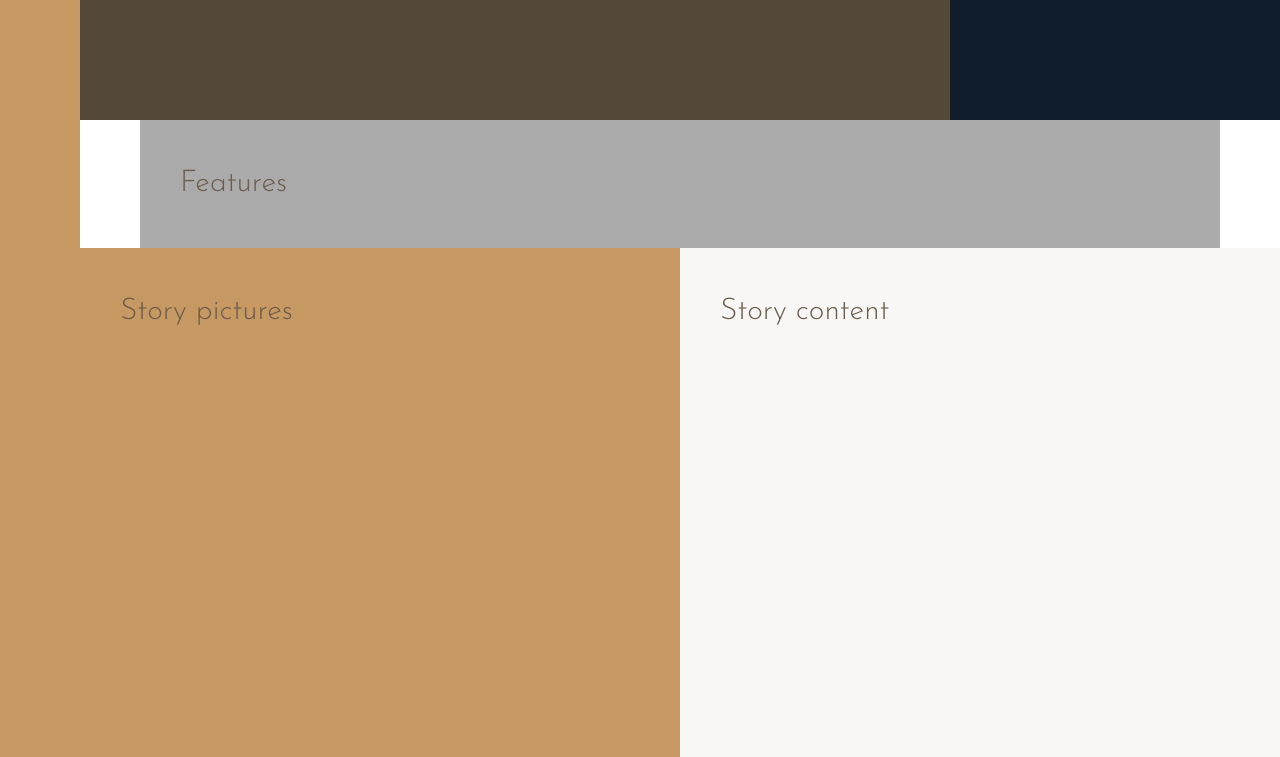
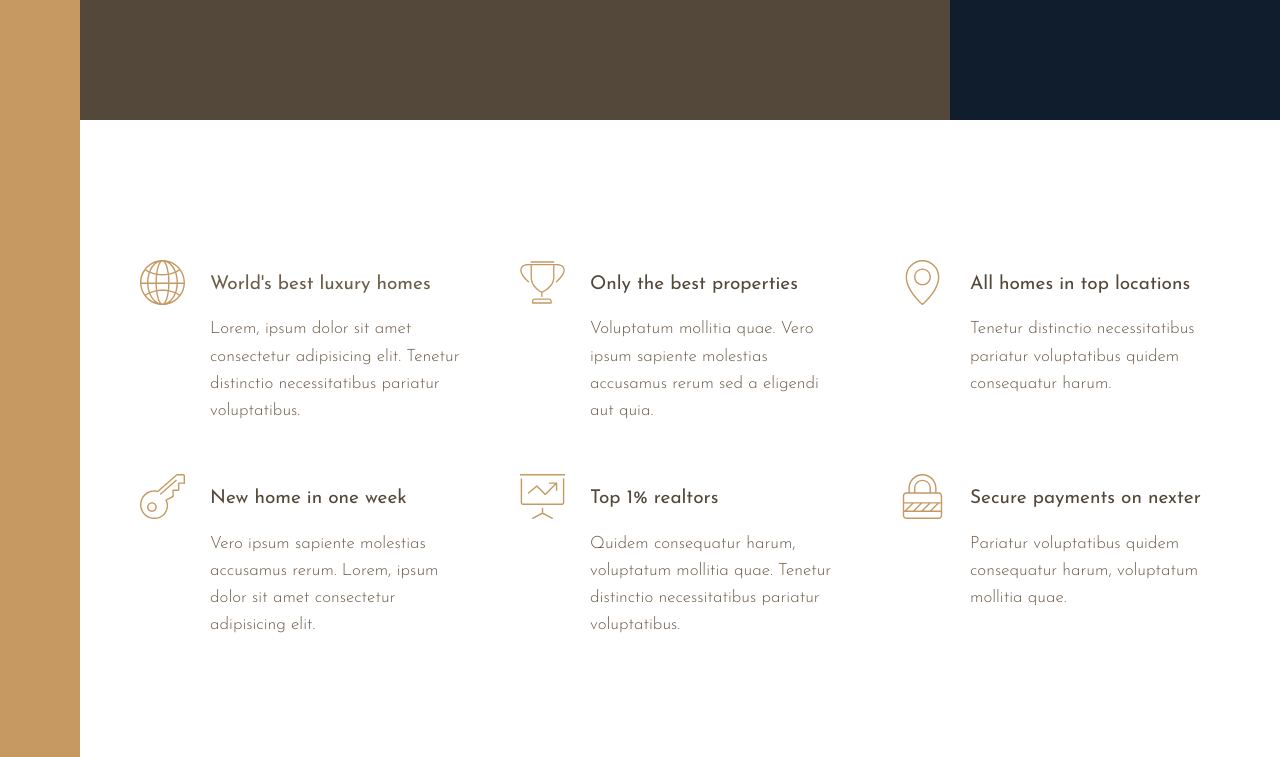
Before and after one commit to chamikabm/Nexter, a website: page index.html in a window 1280 px wide. Shown: the part 520-1277 px from the top of the page. Drawn offline with nearby package versions, Linux system fonts and the light colour scheme; files that its build step writes are made by us from their sources.

Commit message:
Completed features section.

```diff
--- a/index.html
+++ b/index.html
@@ -9,7 +9,7 @@
         <link rel="stylesheet" href="css/style.css">
         <link rel="shortcut icon" type="image/png" href="img/favicon.png">
 
-        <title>nexter &mdash; your home, your freedom</title>
+        <title>Nexter &mdash; your home, your freedom</title>
     </head>
     <body class="container">
         <div class="sidebar">
@@ -25,7 +25,75 @@
         </div>
 
         <section class="features">
-            Features
+            <div class="feature">
+                <svg class="feature__icon">
+                    <use xlink:href="img/sprite.svg#icon-global"/>
+                </svg>
+                <h4 class="heading-4">
+                    World's best luxury homes
+                </h4>
+                <p class="feature__text">
+                    Lorem, ipsum dolor sit amet consectetur adipisicing elit. Tenetur distinctio necessitatibus pariatur voluptatibus.
+                </p>
+            </div>
+            <div class="feature">
+                <svg class="feature__icon">
+                    <use xlink:href="img/sprite.svg#icon-trophy"/>
+                </svg>
+                <h4 class="heading-4 heading-4--dark">
+                    Only the best properties
+                </h4>
+                <p class="feature__text">
+                    Voluptatum mollitia quae. Vero ipsum sapiente molestias accusamus rerum sed a eligendi aut quia.
+                </p>
+            </div>
+            <div class="feature">
+                <svg class="feature__icon">
+                    <use xlink:href="img/sprite.svg#icon-map-pin"/>
+                </svg>
+                <h4 class="heading-4 heading-4--dark">
+                    All homes in top locations
+                </h4>
+                <p class="feature__text">
+                    Tenetur distinctio necessitatibus pariatur voluptatibus quidem consequatur harum.
+                </p>
+            </div>
+
+            <div class="feature">
+                <svg class="feature__icon">
+                    <use xlink:href="img/sprite.svg#icon-key"/>
+                </svg>
+                <h4 class="heading-4 heading-4--dark">
+                    New home in one week
+                </h4>
+                <p class="feature__text">
+                    Vero ipsum sapiente molestias accusamus rerum. Lorem, ipsum dolor sit amet consectetur adipisicing elit.
+                </p>
+            </div>
+
+            <div class="feature">
+                <svg class="feature__icon">
+                    <use xlink:href="img/sprite.svg#icon-presentation"/>
+                </svg>
+                <h4 class="heading-4 heading-4--dark">
+                    Top 1% realtors
+                </h4>
+                <p class="feature__text">
+                    Quidem consequatur harum, voluptatum mollitia quae. Tenetur distinctio necessitatibus pariatur voluptatibus.
+                </p>
+            </div>
+
+            <div class="feature">
+                <svg class="feature__icon">
+                    <use xlink:href="img/sprite.svg#icon-lock"/>
+                </svg>
+                <h4 class="heading-4 heading-4--dark">
+                    Secure payments on nexter
+                </h4>
+                <p class="feature__text">
+                    Pariatur voluptatibus quidem consequatur harum, voluptatum mollitia quae.
+                </p>
+            </div>
         </section>
 
         <div class="story__pictures">
--- a/sass/_base.scss
+++ b/sass/_base.scss
@@ -54,10 +54,4 @@ body {
 
   // But when we reduce the screen size, above mentioned 1fr columns will disappear, hence let's add a min width to them.
   grid-template-columns: [sidebar-start] 8rem [sidebar-end full-start] minmax(6rem, 1fr) [center-start] repeat(8,[col-start] minmax(min-content, 14rem) [col-end]) [center-end] minmax(6rem, 1fr)  [full-end];
-
-  // TODO: Remove after template design
-  & > * {
-    padding: 40px;
-    font-size: 3rem;
-  }
 }
--- a/sass/_features.scss
+++ b/sass/_features.scss
@@ -1,4 +1,40 @@
 .features {
-  background-color: $color-grey-light-2;
   grid-column: center-start/center-end;
+
+  margin: 15rem 0;
+
+  display: grid;
+  //grid-template-columns: repeat(3, 1fr);
+  // Following specifies to have any number of columns, but need to keep the width in the range
+  // of 25rem and 1fr(full width)
+  grid-template-columns: repeat(auto-fit, minmax(25rem, 1fr));
+  grid-gap: 6rem;
+
+  // We need to set this, as by default elements inside the container set to "stretch",
+  // which will create some space between h4 and p tags unevenly inside "feature" element.
+  align-items: start;
 }
+
+.feature {
+  display: grid;
+  grid-template-columns: min-content 1fr;
+  grid-row-gap: 1.5rem;
+  grid-column-gap: 2.5rem;
+
+  &__icon {
+    fill: $color-primary;
+    width: 4.5rem;
+    height: 4.5rem;
+    transform: translateY(-1rem);
+
+    //grid-row: 1/-1; In order to work this, it should have explicitly defined the grid-template-rows
+    // in the grid container. Since we have defined only the columns, we have only the
+    // implicit rows inside the grid container. Hence we can't use this command.
+    // Instead we have to use:
+    grid-row: 1/ span 2;
+  }
+
+  &__text {
+    font-size: 1.7rem;
+  }
+}
--- a/sass/_typography.scss
+++ b/sass/_typography.scss
@@ -0,0 +1,32 @@
+%heading {
+  font-family: $font-display;
+  font-weight: 400;
+}
+
+.heading-1 {
+  @extend %heading;
+
+}
+
+.heading-2 {
+  @extend %heading;
+
+}
+
+.heading-3 {
+  @extend %heading;
+
+}
+
+.heading-4 {
+  @extend %heading;
+  font-size: 1.9rem;
+
+  &--light {
+    color: $color-grey-light-1;
+  }
+
+  &--dark {
+    color: $color-grey-dark-1;
+  }
+}
```
